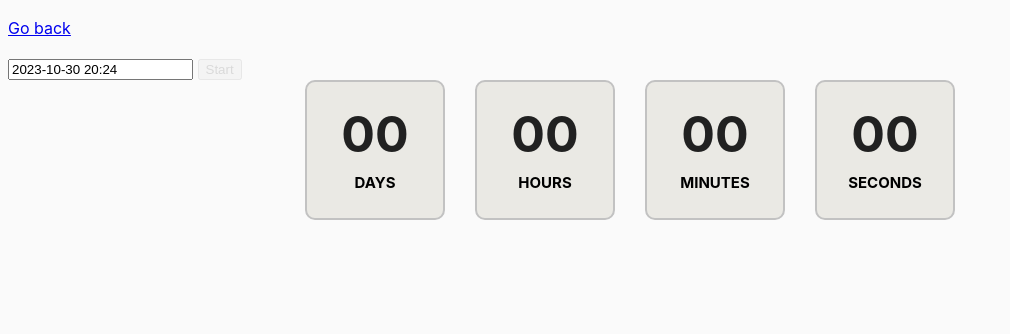
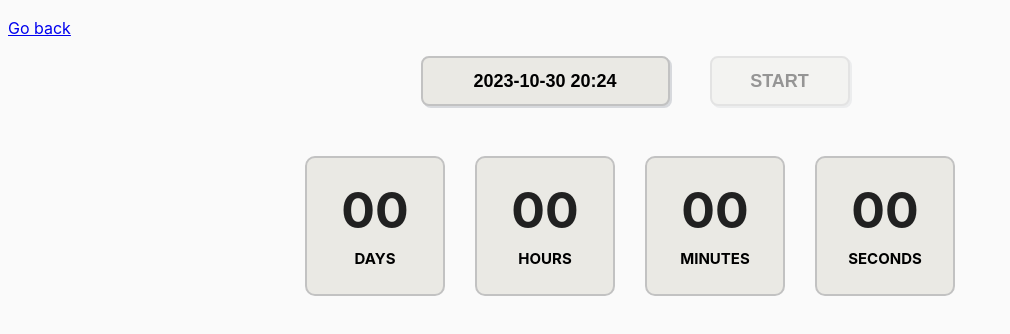
Before and after one commit to andreasrukom19/goit-js-hw-09, a website built with Parcel: page src/02-timer.html in a window 1280 px wide. Shown: the whole page, without its empty margins (0-1010 px from the left). Built offline with nearby package versions, Linux system fonts and the light colour scheme.

Commit message:
Update 02-timer.html

```diff
--- a/src/02-timer.html
+++ b/src/02-timer.html
@@ -9,8 +9,10 @@
   <body>
     <p><a href="index.html">Go back</a></p>
 
-    <input type="text" id="datetime-picker" />
-    <button type="button" data-start>Start</button>
+    <div class="time-wrap">
+      <input class="picker" type="text" id="datetime-picker" />
+      <button class="btn-start" type="button" data-start>Start</button>
+    </div>
 
     <div class="timer">
       <div class="field">
```
